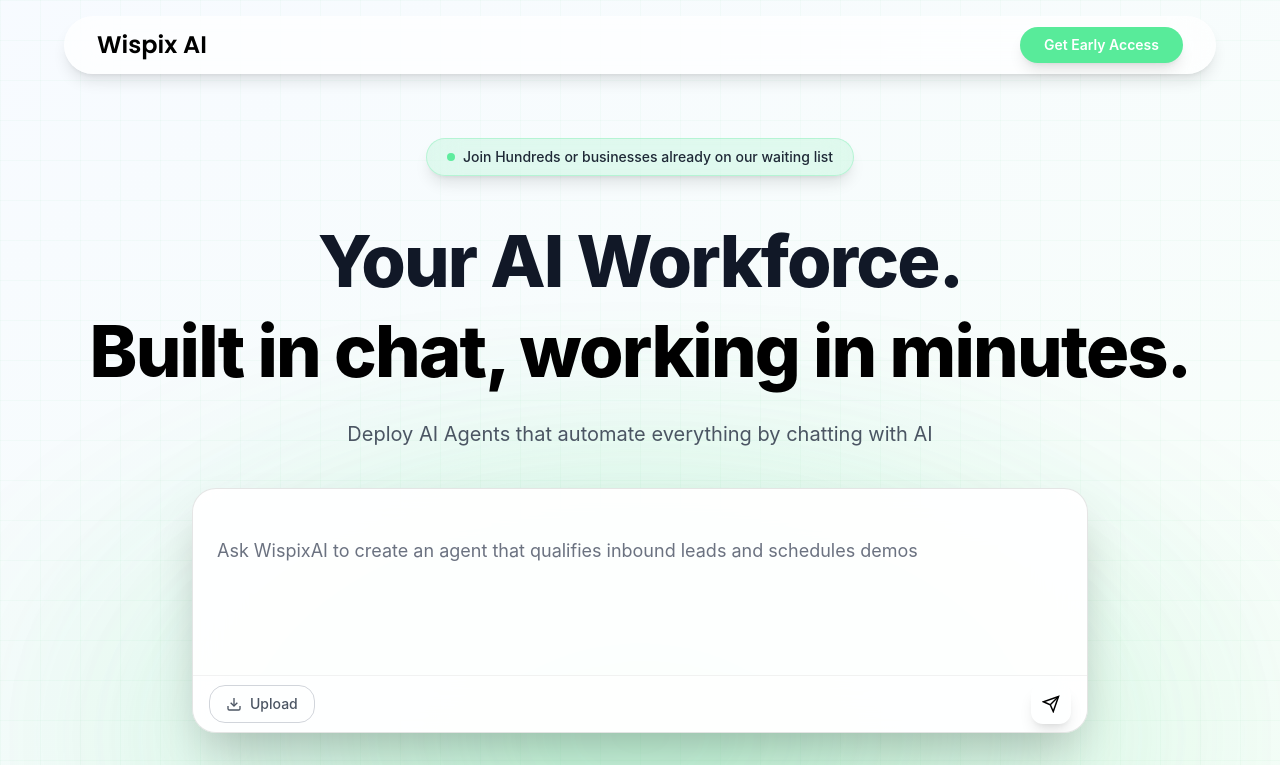
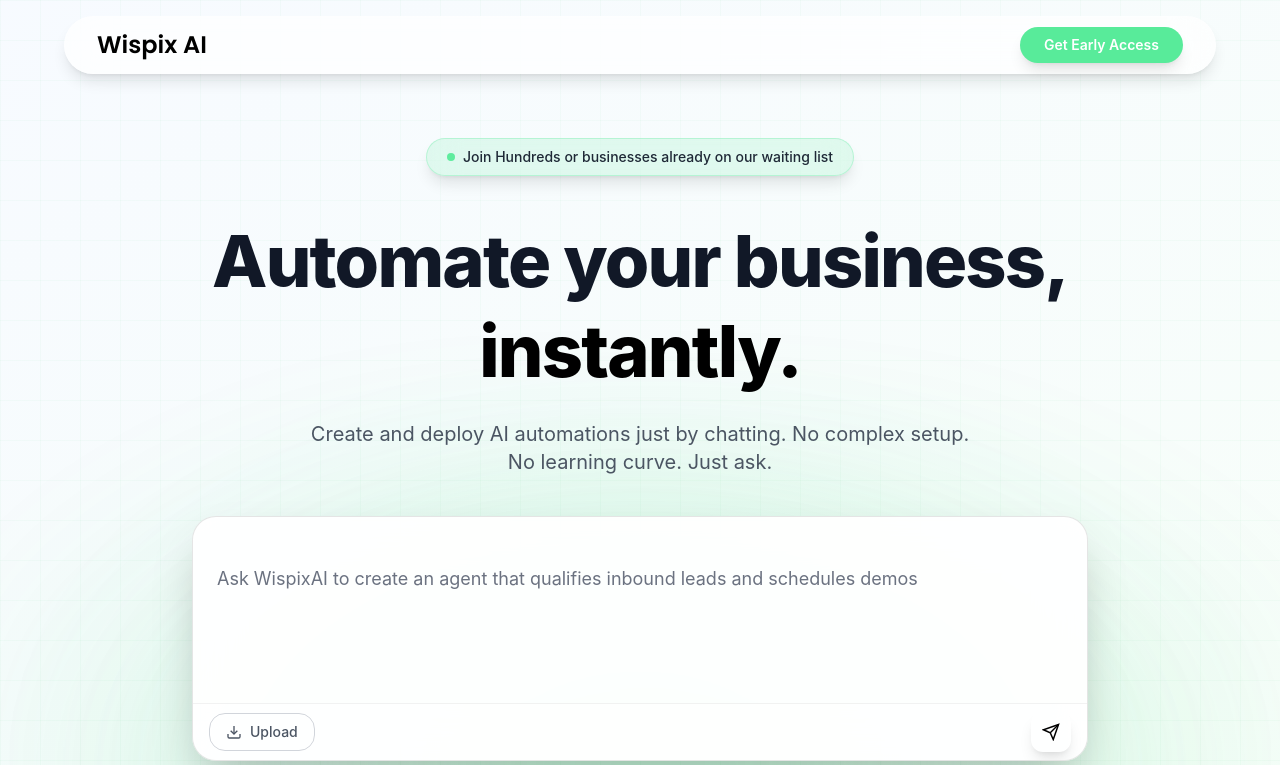
Before and after one commit to Blakeyyyyyyy/wispix-waitlist, a React (Vite) app: page / in a window 1280 px wide. Shown: the top 765 px of the page. Built offline with nearby package versions, Linux system fonts and the light colour scheme.

Commit message:
Update hero headline and sub-headline in LandingPage

```diff
--- a/src/pages/LandingPage.tsx
+++ b/src/pages/LandingPage.tsx
@@ -358,8 +358,8 @@
             transition={{ duration: 0.6, delay: 0.1 }}
             className="text-4xl sm:text-5xl md:text-7xl font-extrabold leading-[1.15] md:leading-tight mb-6 tracking-tight"
           >
-            Your AI Workforce.<br />
-            <span style={{ color: '#000000' }}>Built in chat, working in minutes.</span>
+            Automate your business,<br />
+            <span style={{ color: '#000000' }}>instantly.</span>
           </motion.h1>
 
           <motion.p
@@ -368,7 +368,7 @@
             transition={{ duration: 0.6, delay: 0.2 }}
             className="text-base sm:text-lg md:text-xl text-gray-600 mb-8 md:mb-10 max-w-2xl mx-auto"
           >
-            Deploy AI Agents that automate everything by chatting with AI
+            Create and deploy AI automations just by chatting. No complex setup. No learning curve. Just ask.
           </motion.p>
 
           {/* AI Platform Input Box */}
```
